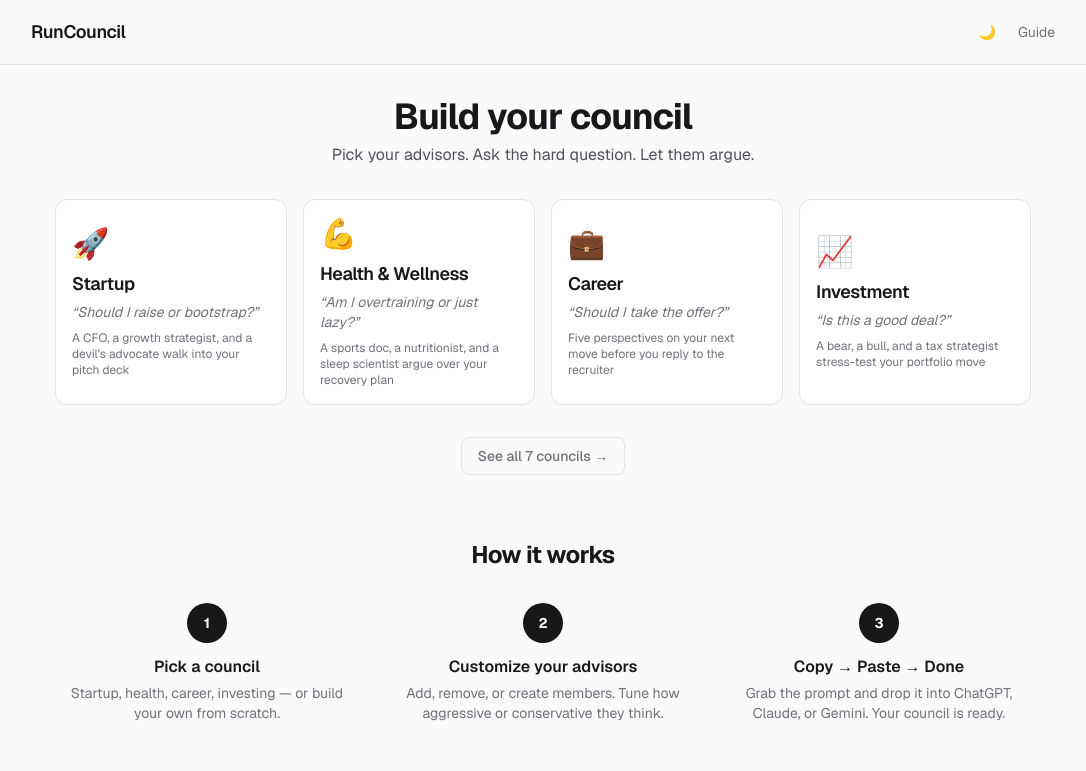
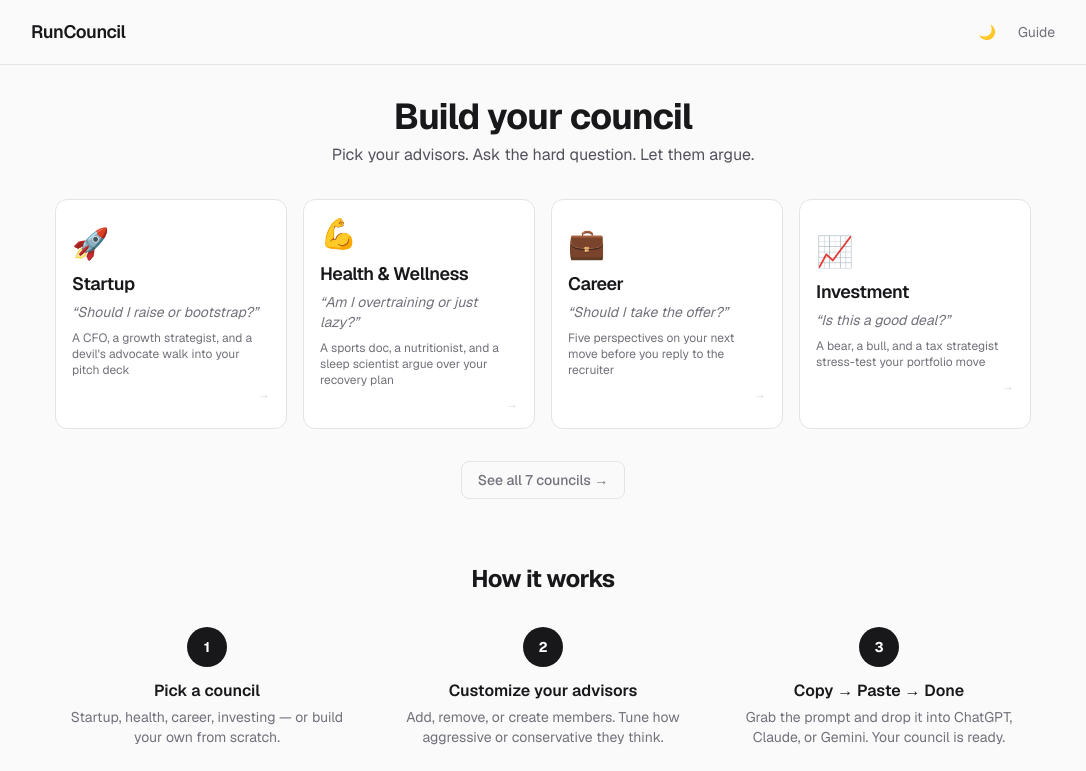
Before and after one commit to AgentPerrow/runcouncil, a Next.js app: page / in a window 1280 px wide. Shown: the top 771 px of the page, without its empty margins (97-1183 px from the left). Built offline with nearby package versions, Linux system fonts and the light colour scheme.

Commit message:
tiles: add arrow, emoji + title + hook + arrow layout

```diff
--- a/src/app/page.tsx
+++ b/src/app/page.tsx
@@ -254,7 +254,7 @@ export default function Home() {
                   onClick={() => selectCouncil(council)}
                   className="group rounded-xl border border-zinc-200 dark:border-zinc-800 bg-white dark:bg-zinc-900/50 p-3 sm:p-4 text-left hover:border-zinc-400 dark:hover:border-zinc-600 hover:bg-zinc-50 dark:hover:bg-zinc-900"
                 >
-                  <div className="mb-1 sm:mb-2 text-2xl sm:text-3xl">{council.emoji}</div>
+                  <div className="mb-1.5 sm:mb-2 text-2xl sm:text-3xl">{council.emoji}</div>
                   <h3 className="text-sm sm:text-lg font-semibold tracking-tight text-zinc-900 dark:text-zinc-100">
                     {council.name}
                   </h3>
@@ -262,6 +262,7 @@ export default function Home() {
                   <p className="hidden sm:block mt-2 text-xs text-zinc-500 dark:text-zinc-400">
                     {council.tagline}
                   </p>
+                  <div className="mt-2 text-xs text-zinc-300 dark:text-zinc-700 text-right">→</div>
                 </button>
               ))}
             </div>
@@ -293,6 +294,7 @@ export default function Home() {
                       <p className="hidden sm:block mt-2 text-xs text-zinc-500 dark:text-zinc-400">
                         {council.tagline}
                       </p>
+                      <div className="mt-2 text-xs text-zinc-300 dark:text-zinc-700 text-right">→</div>
                     </button>
                   ))}
                   <button
```
